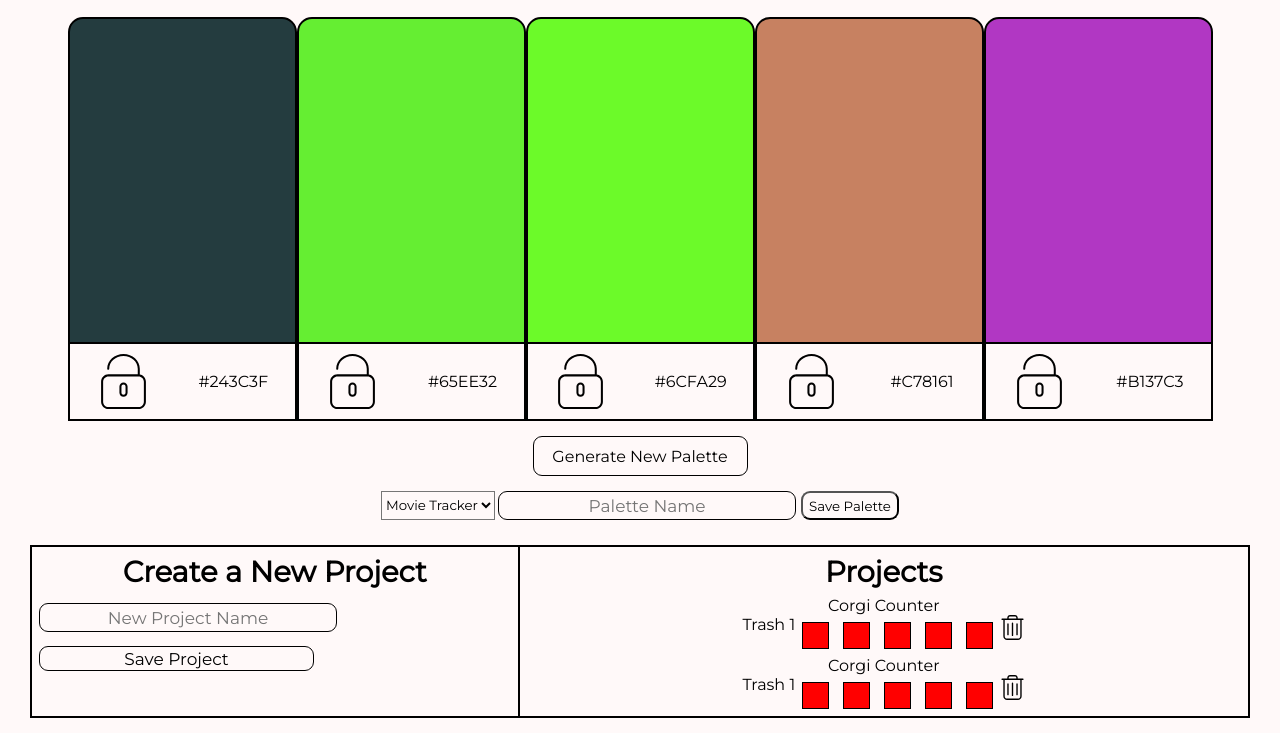
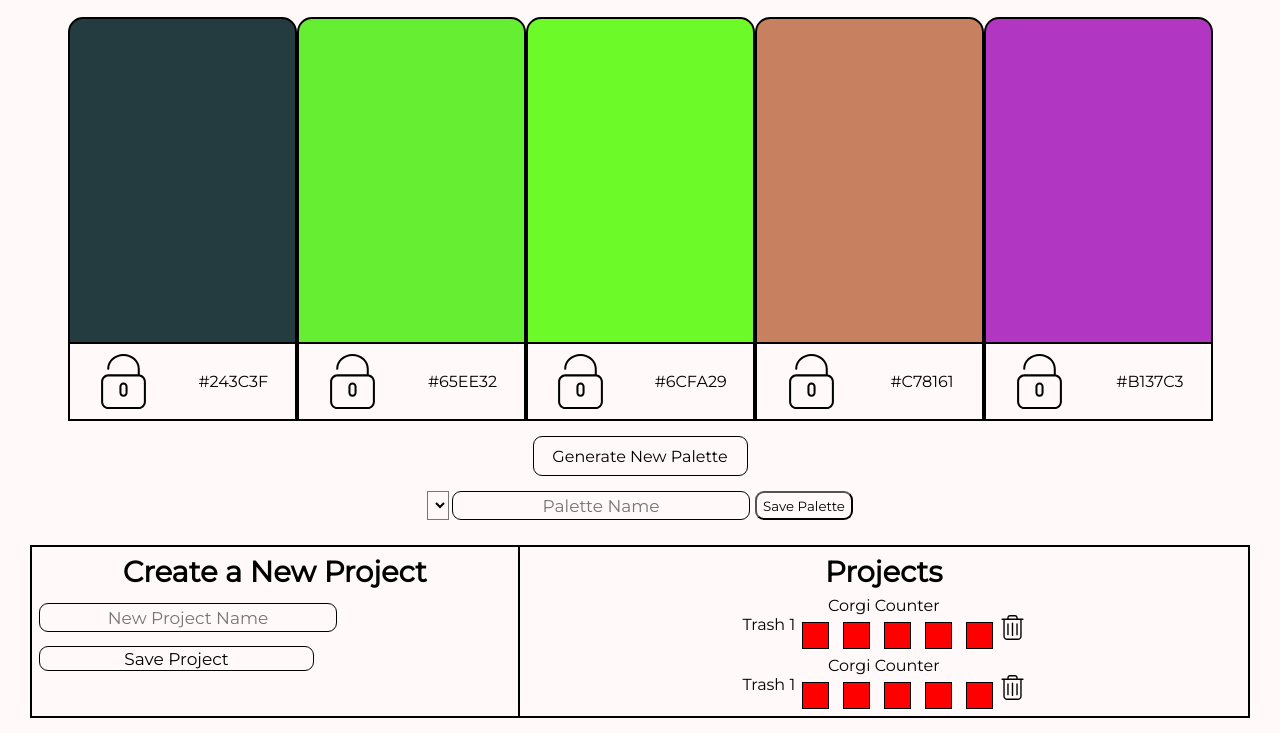
Before and after one commit to patrickjneel/palette-picker, a website: page public/index.html in a window 1280 px wide. Shown: the part 107-840 px from the top of the page. Drawn offline with nearby package versions, Linux system fonts and the light colour scheme.

```diff
--- a/public/index.html
+++ b/public/index.html
@@ -53,9 +53,6 @@
   </section>
   <section class="palette-names">
     <select id="select-form" name="Palettes">
-      <option value="Movie Tracker">Movie Tracker</option>
-      <option value="Swapi-Box">Swapi-Box</option>
-      <option value="Corgi Counter">Counter</option>
     </select>
     <input id="palette-name" placeholder="Palette Name">
     <button id="save-palette-btn">Save Palette</button>
```
